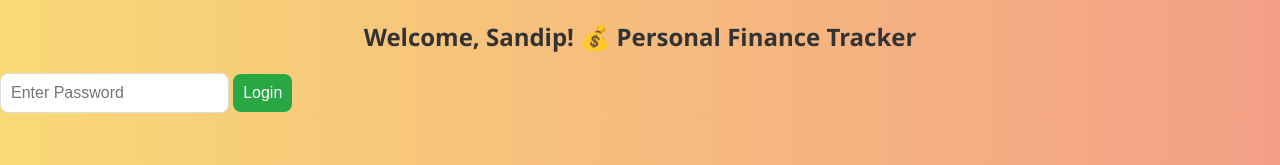
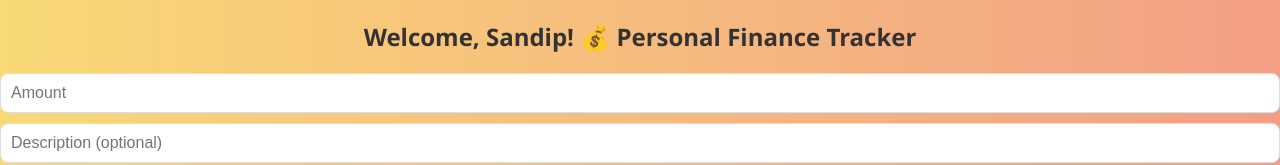
Before and after one commit to IaMGroot17/Finance-tacker, a plain HTML site: page index.html in a window 1280 px wide. Shown: the top 165 px of the page. Drawn offline with nearby package versions, Linux system fonts and the light colour scheme.

Commit message:
index.html

```diff
--- a/index.html
+++ b/index.html
@@ -11,12 +11,7 @@
 <body>
   <h2>Welcome, Sandip! 💰 Personal Finance Tracker</h2>
 
-  <div id="loginScreen">
-    <input type="password" id="loginPassword" placeholder="Enter Password"/>
-    <button onclick="login()">Login</button>
-  </div>
-
-  <div id="mainApp" style="display:none">
+  <div id="mainApp">
     <form id="entryForm">
       <input type="number" id="amount" placeholder="Amount" required />
       <input type="text" id="description" placeholder="Description (optional)" />
```
